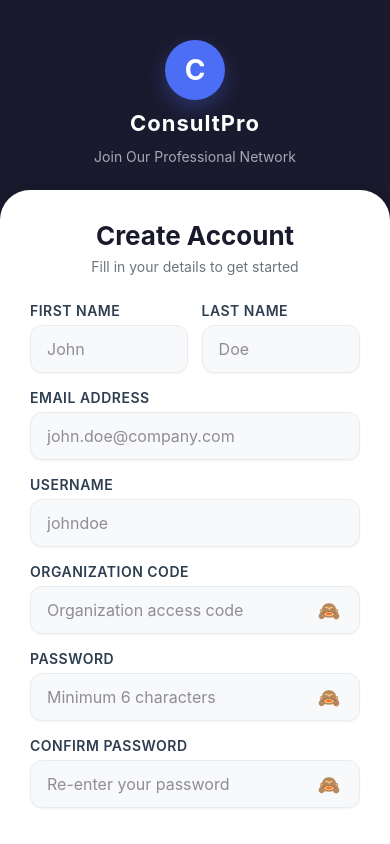
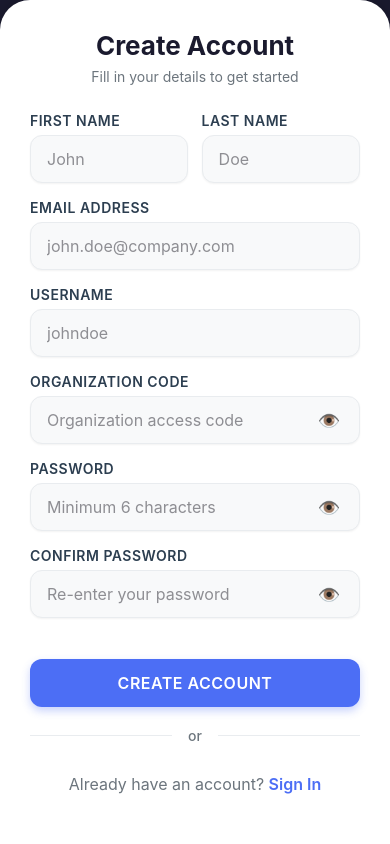
Before and after one commit to varuns3546/Asset-Management-App, a React Native app in the folder frontend/: screen /Register in a window 390 px wide. Shown: the top 844 px of the page. Built offline with nearby package versions, Linux system fonts and the light colour scheme.

Commit message:
formatting

```diff
--- a/frontend/src/screens/LoginScreen.js
+++ b/frontend/src/screens/LoginScreen.js
@@ -65,16 +65,7 @@ const LoginScreen = ({ navigation }) => {
           keyboardShouldPersistTaps="handled"
           bounces={false}
         >
-          {/* Header Section */}
-          <View style={styles.headerSection}>
-            <View style={styles.logoContainer}>
-              <View style={styles.logoIcon}>
-                <Text style={styles.logoText}>C</Text>
-              </View>
-              <Text style={styles.companyName}>ConsultPro</Text>
-            </View>
-            <Text style={styles.tagline}>Professional Consulting Platform</Text>
-          </View>
+
 
           {/* Form Section */}
           <View style={styles.formContainer}>
@@ -114,9 +105,7 @@ const LoginScreen = ({ navigation }) => {
                     style={styles.eyeButton}
                     onPress={() => setShowPassword(!showPassword)}
                   >
-                    <Text style={styles.eyeText}>
-                      {showPassword ? '👁️' : '🙈'}
-                    </Text>
+                    <Text style={styles.eyeText}>👁️</Text>
                   </TouchableOpacity>
                 </View>
               </View>
--- a/frontend/src/screens/RegisterScreen.js
+++ b/frontend/src/screens/RegisterScreen.js
@@ -128,16 +128,6 @@ const RegisterScreen = ({ navigation }) => {
           alwaysBounceVertical={false}
           nestedScrollEnabled={true}
         >
-          {/* Header Section */}
-          <View style={styles.headerSection}>
-            <View style={styles.logoContainer}>
-              <View style={styles.logoIcon}>
-                <Text style={styles.logoText}>C</Text>
-              </View>
-              <Text style={styles.companyName}>ConsultPro</Text>
-            </View>
-            <Text style={styles.tagline}>Join Our Professional Network</Text>
-          </View>
 
           {/* Form Section */}
           <View style={styles.formContainer}>
@@ -233,9 +223,7 @@ const RegisterScreen = ({ navigation }) => {
                     style={styles.eyeButton}
                     onPress={() => togglePasswordVisibility('orgPassword')}
                   >
-                    <Text style={styles.eyeText}>
-                      {showPasswords.orgPassword ? '👁️' : '🙈'}
-                    </Text>
+                    <Text style={styles.eyeText}>👁️</Text>
                   </TouchableOpacity>
                 </View>
               </View>
@@ -256,9 +244,7 @@ const RegisterScreen = ({ navigation }) => {
                     style={styles.eyeButton}
                     onPress={() => togglePasswordVisibility('password')}
                   >
-                    <Text style={styles.eyeText}>
-                      {showPasswords.password ? '👁️' : '🙈'}
-                    </Text>
+                    <Text style={styles.eyeText}>👁️</Text>
                   </TouchableOpacity>
                 </View>
               </View>
@@ -279,9 +265,7 @@ const RegisterScreen = ({ navigation }) => {
                     style={styles.eyeButton}
                     onPress={() => togglePasswordVisibility('confirmPassword')}
                   >
-                    <Text style={styles.eyeText}>
-                      {showPasswords.confirmPassword ? '👁️' : '🙈'}
-                    </Text>
+                    <Text style={styles.eyeText}>👁️</Text>
                   </TouchableOpacity>
                 </View>
               </View>
```
